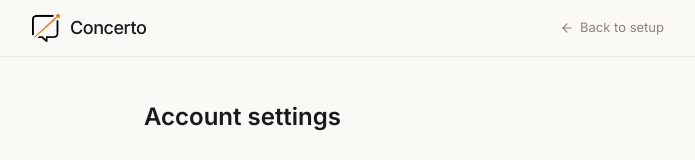
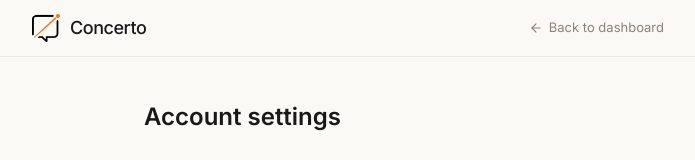
Before and after one commit to ethanadjedj-labs/concerto, a Next.js app in the folder frontend/: page /dashboard/1/settings in a window 1280 px wide. Shown: the top 160 px of the page, without its empty margins (292-987 px from the left). Built offline with nearby package versions, Linux system fonts and the light colour scheme; no server answers.

Commit message:
fix(account): never hide Account settings link — trial_expired/cancelled/refunded are exactly when users need to manage/cancel; clarify settings back-link to 'Back to dashboard'

```diff
--- a/frontend/app/dashboard/[token]/page.tsx
+++ b/frontend/app/dashboard/[token]/page.tsx
@@ -675,9 +675,10 @@ export default function DashboardPage({
 
   const mcpUrl = dashData?.mcp_url ?? "Loading..."
 
-  const hideAccountSettings = ["trial_expired", "cancelled", "refunded"].includes(
-    uiState
-  )
+  // Account settings must ALWAYS be reachable — especially in trial_expired /
+  // cancelled / refunded, which is precisely when a user wants to manage or
+  // cancel their account. Never hide this link.
+  const hideAccountSettings = false
   const isWizardState =
     uiState === "step1" || uiState === "step2" || uiState === "step3"
   const wizardStep: 1 | 2 | 3 =
--- a/frontend/app/dashboard/[token]/settings/page.tsx
+++ b/frontend/app/dashboard/[token]/settings/page.tsx
@@ -394,7 +394,7 @@ export default function SettingsPage({
             style={{ color: "#8a847b" }}
           >
             <ArrowLeft className="h-3.5 w-3.5" />
-            Back to setup
+            Back to dashboard
           </Link>
         </div>
       </header>
```
